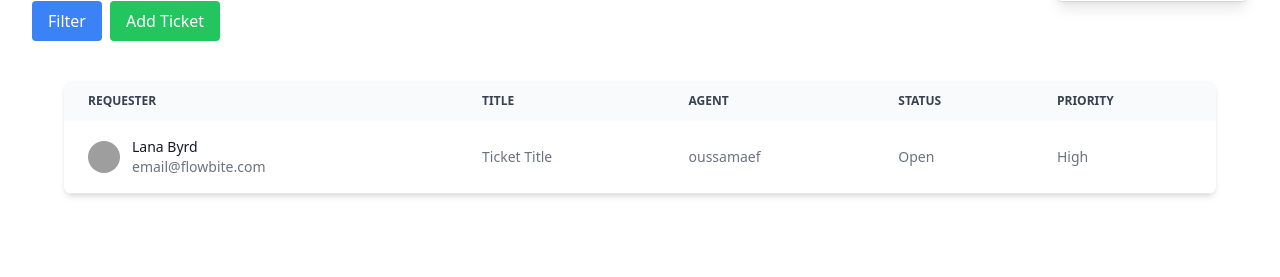
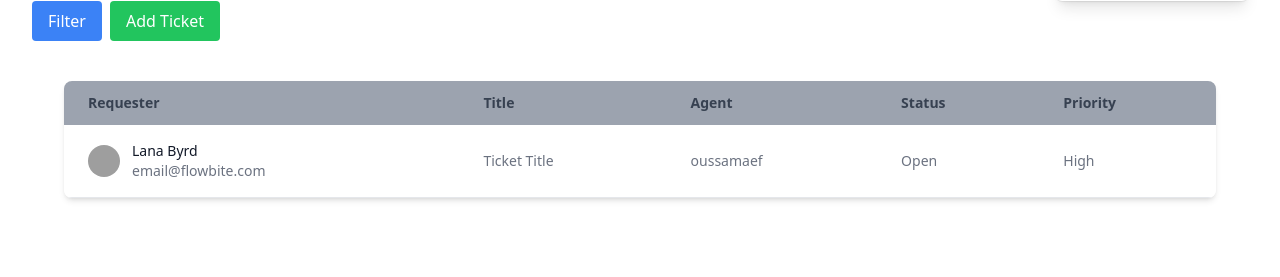
Before and after one commit to Youcode-Classe-E-2023-2024/Oussama_el_farihi_tickets_manager, a PHP site: page / in a window 1280 px wide. Shown: the part 171-448 px from the top of the page. Run offline with PHP 8.4, Linux system fonts and the light colour scheme; some libraries are stand-ins or nearby versions; grey boxes are pictures that could not be loaded.

Commit message:
creat index page with front

```diff
--- a/views/index.php
+++ b/views/index.php
@@ -115,7 +115,7 @@
           Filter
         </button>
         <button class="px-4 py-2 bg-green-500 text-white rounded hover:bg-green-600 focus:outline-none focus:ring-2 focus:ring-green-300">
-          Add Ticket
+          <a href="add_ticket.php">Add Ticket</a>
         </button>
       </div>
 
@@ -123,7 +123,7 @@
       <div class="flex flex-col">
         <div class="overflow-x-auto shadow-md sm:rounded-lg">
           <table class="w-full text-sm text-left text-gray-500 dark:text-gray-400">
-            <thead class="text-xs text-gray-700 uppercase bg-gray-50 dark:bg-gray-700 dark:text-gray-400">
+            <thead class="bg-gray-400 text-gray-700 p-4 rounded-md shadow-md ">
               <tr>
                 <th scope="col" class="px-6 py-3">Requester</th>
                 <th scope="col" class="px-6 py-3">Title</th>
```
